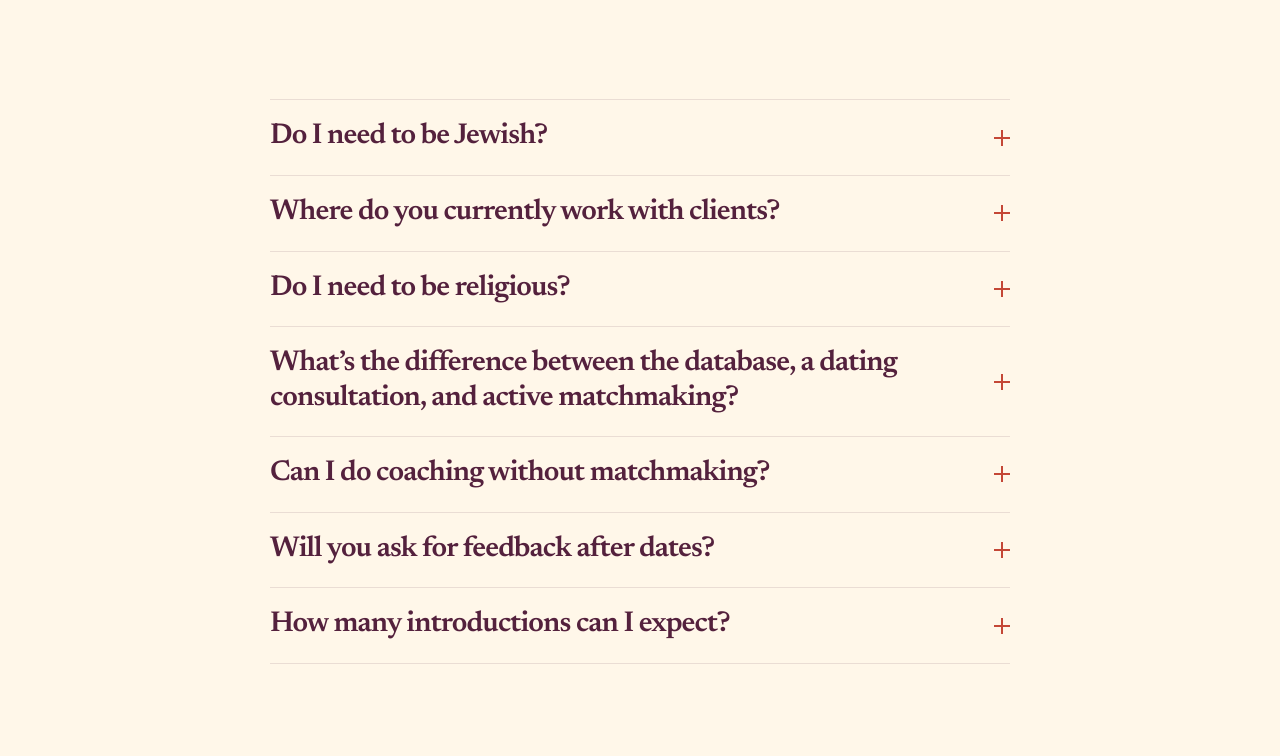
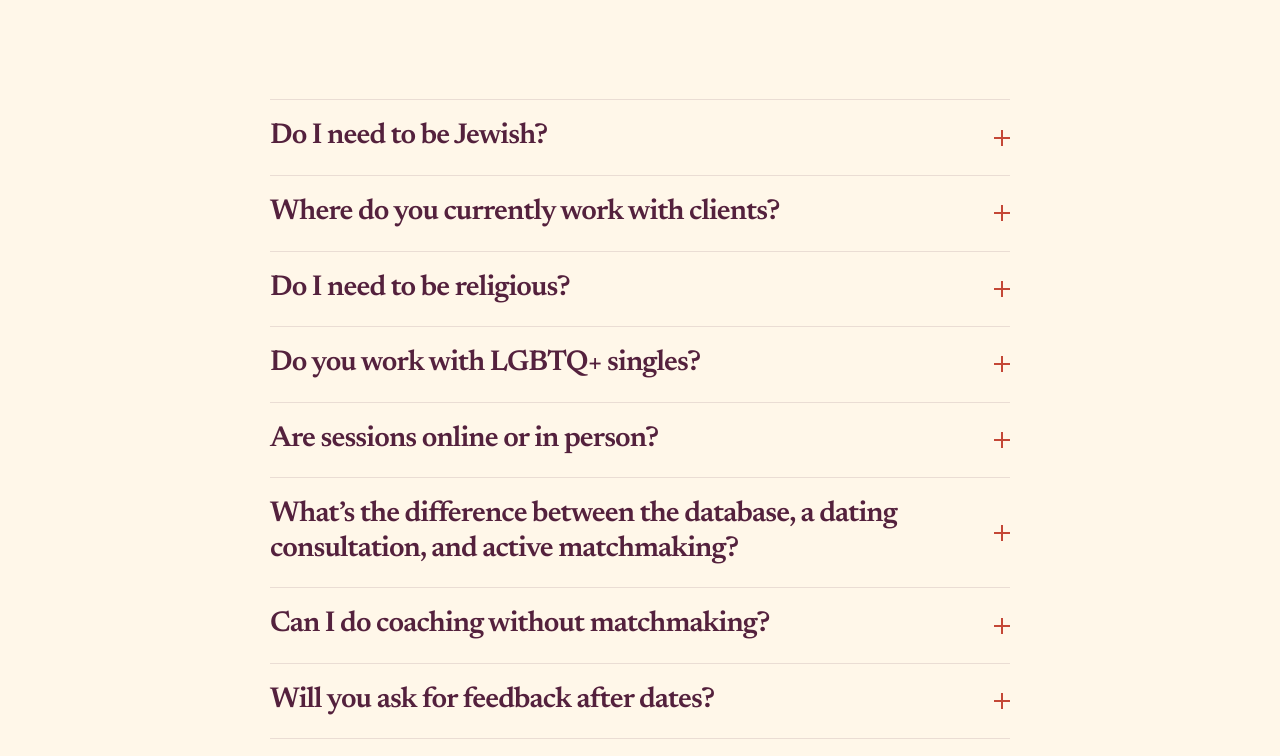
Before and after one commit to egoldberg456/meet_through_danit, a plain HTML site: page faq.html in a window 1280 px wide. Shown: the part 302-1058 px from the top of the page. Drawn offline with Linux system fonts and the light colour scheme.

Commit message:
Add LGBTQ+ and online/in-person FAQ questions
Co-Authored-By: Claude Opus 5.5 <noreply@anthropic.com>

```diff
--- a/faq.html
+++ b/faq.html
@@ -62,6 +62,14 @@
             <p class="prose">No. If you identify as Jewish and are seeking or open to a Jewish partner, you’re welcome here.</p>
           </details>
           <details class="faq-item">
+            <summary><h2>Do you work with LGBTQ+ singles?</h2><span class="faq-indicator" aria-hidden="true"></span></summary>
+            <p class="prose">Yes. LGBTQ+ Jewish singles are welcome in my free database and in all of my services.</p>
+          </details>
+          <details class="faq-item">
+            <summary><h2>Are sessions online or in person?</h2><span class="faq-indicator" aria-hidden="true"></span></summary>
+            <p class="prose">It depends on the session. Each booking page shows whether that session is online or in person.</p>
+          </details>
+          <details class="faq-item">
             <summary><h2>What’s the difference between the database, a dating consultation, and active matchmaking?</h2><span class="faq-indicator" aria-hidden="true"></span></summary>
             <p class="prose">The free database lets me consider your profile for introductions. A dating consultation gives us time to talk through your dating life and get to know you beyond the form. If I meet someone who seems like a good fit, I’ll reach out about making an introduction. Active matchmaking includes dedicated time searching for potential matches and supporting you through the process.</p>
           </details>
```
